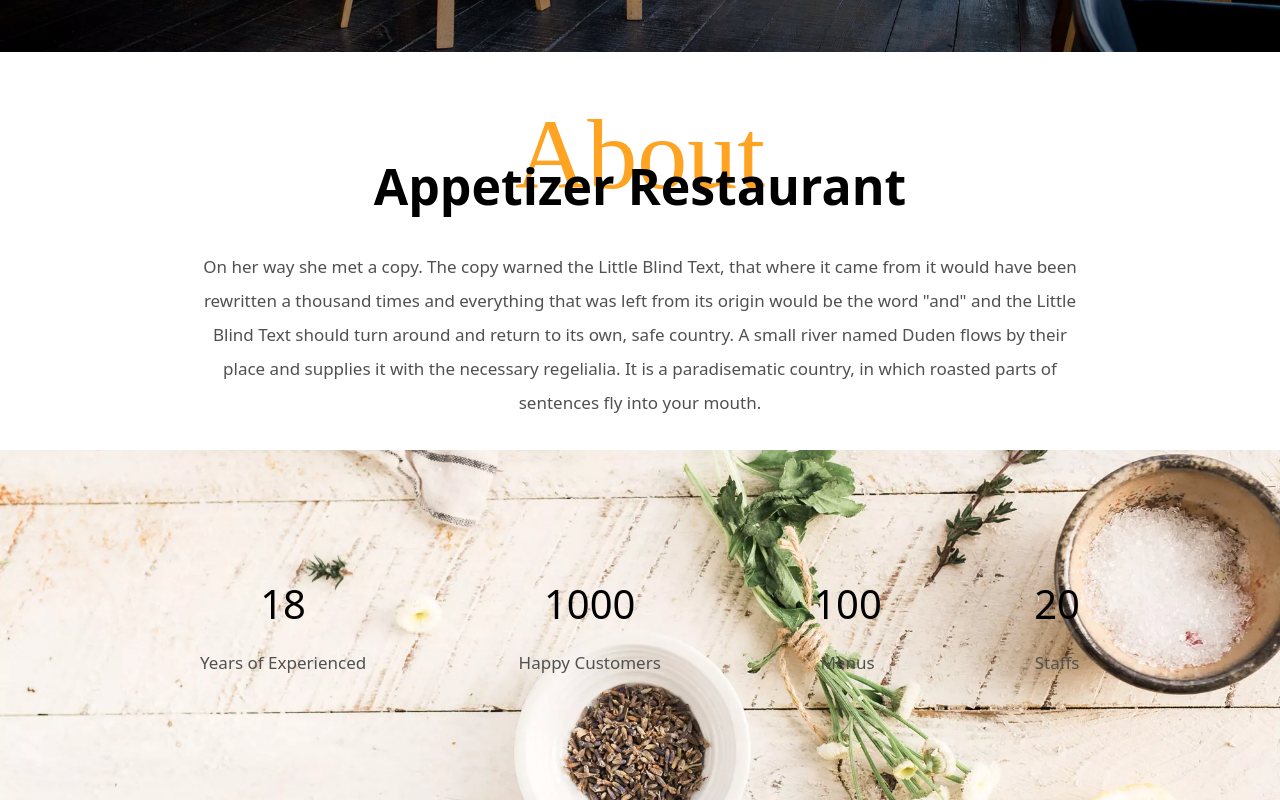
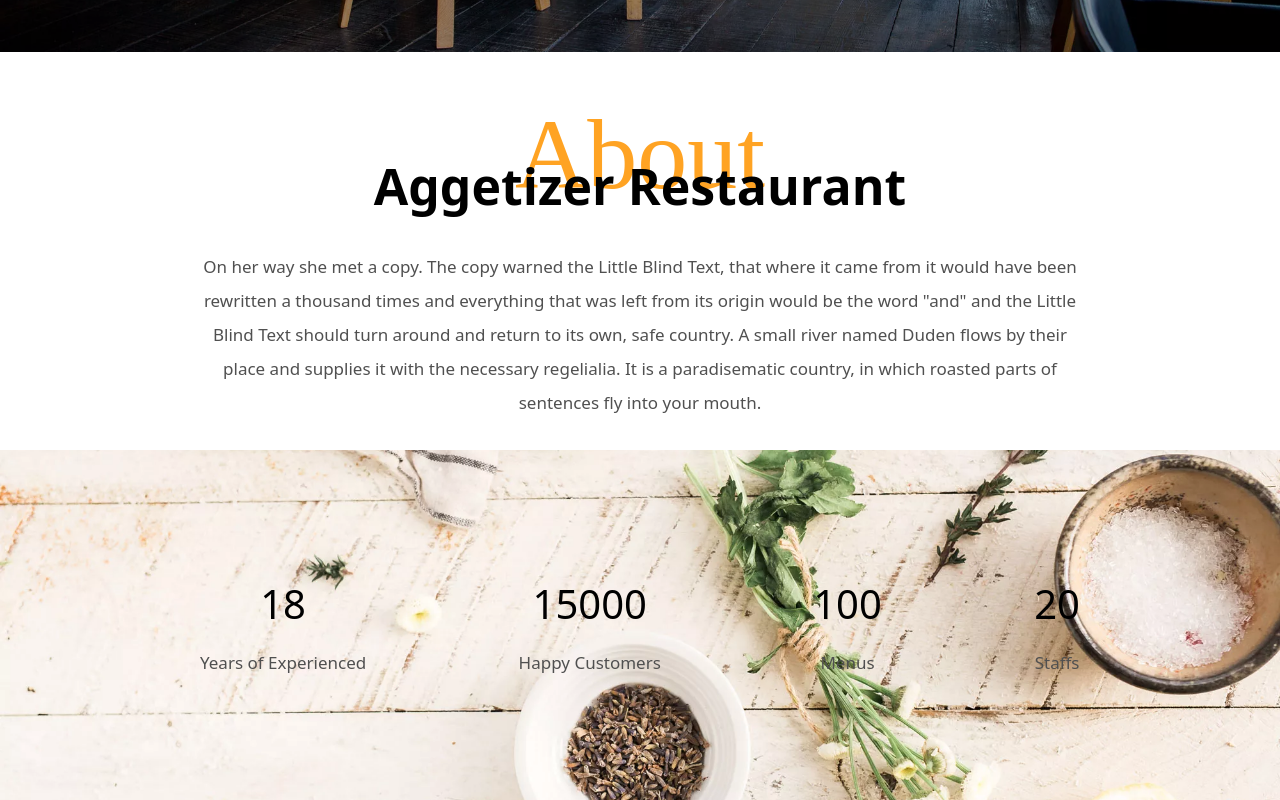
Before and after one commit to javidaghayevgit/Restaurant, a React (Create React App) app: page / in a window 1280 px wide. Shown: the part 748-1548 px from the top of the page. Built offline with nearby package versions, Linux system fonts and the light colour scheme; a web font is replaced by a local one.

Commit message:
interval

```diff
--- a/src/Components/AboutRestaurant/AboutRestaurant.jsx
+++ b/src/Components/AboutRestaurant/AboutRestaurant.jsx
@@ -37,19 +37,19 @@ useEffect(() => {
 
     let [customers, setCustomers] = useState(0);
     useEffect(()=>{
-        if(customers>=1000){
+        if(customers>=15000){
             return;
         }
         const interval = setInterval(()=>{
-            setCustomers(prevCustomers => prevCustomers + 1)
-        },1)
+            setCustomers(prevCustomers => prevCustomers + 12)
+        },0.12)
         return () => clearInterval(interval)
     },[customers])
     return(
         <div className="about_restaurant">
             <div className="about_restaurant_heading container">
             <span>About</span>
-            <h2>Appetizer Restaurant</h2>
+            <h2>Aggetizer Restaurant</h2>
             <p>
             On her way she met a copy. The copy warned the Little Blind Text, that where it came from it would have been rewritten a thousand times and everything that was left from its origin would be the word "and" and the Little Blind Text should turn around and return to its own, safe country. A small river named Duden flows by their place and supplies it with the necessary regelialia. It is a paradisematic country, in which roasted parts of sentences fly into your mouth.
             </p>
```
